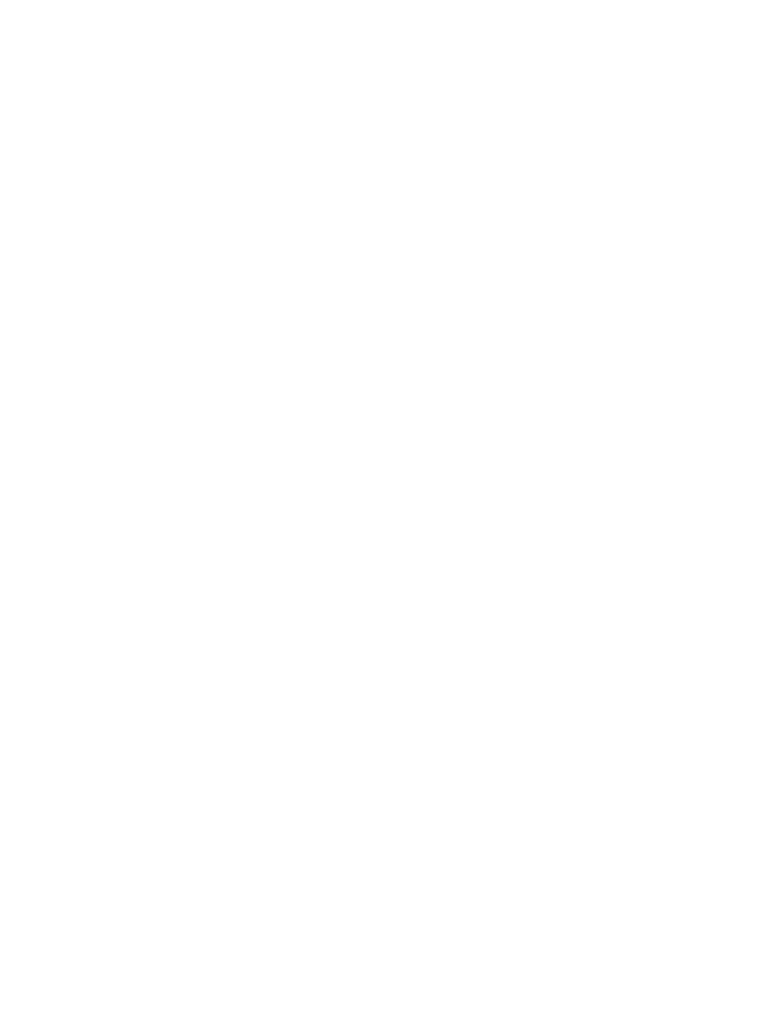
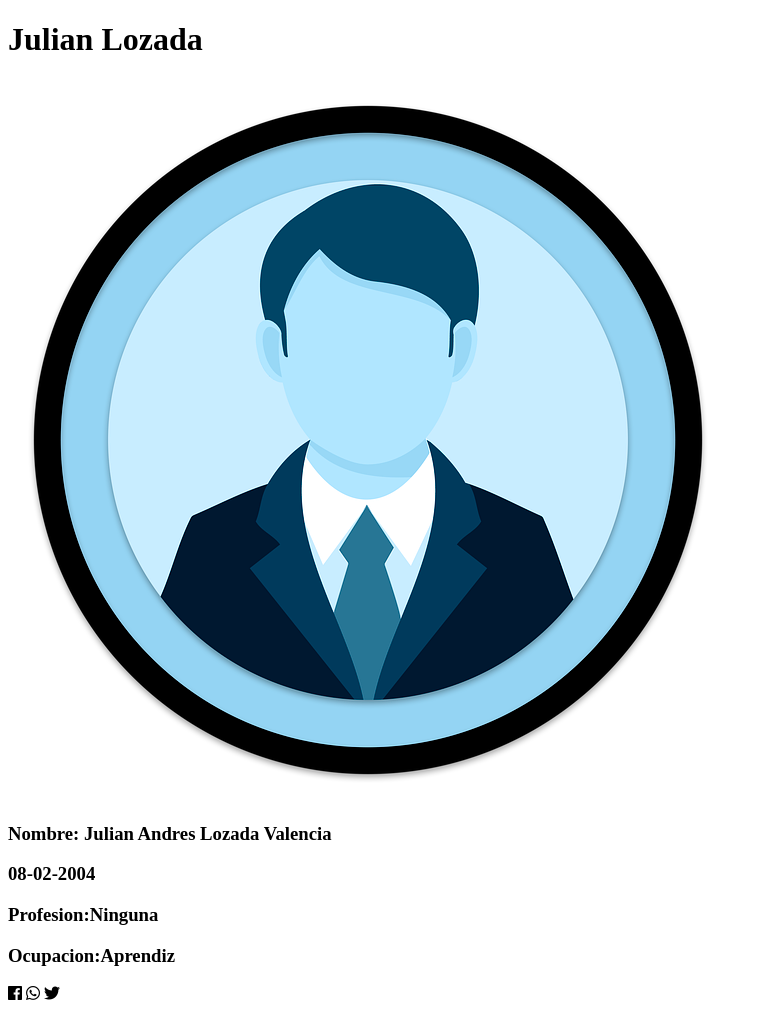
Before and after one commit to Ex1Kx/Ex1-ProyectoEDW.html, a plain HTML site: page index.html in a window 1280 px wide. Shown: the whole page, without its empty margins (0-760 px from the left). Before the commit the page ends 800 px from the top, so only its background shows below. Drawn offline with Linux system fonts and the light colour scheme.

Commit message:
Se Agrega Estructura Del HTML

```diff
--- a/css/style.css
+++ b/css/style.css
@@ -1,3 +1,4 @@
 html{
-	color: white;
+	color: black;
+
 }
--- a/index.html
+++ b/index.html
@@ -1,10 +1,21 @@
 <!DOCTYPE html>
 <html>
 <head>
+	<link rel="stylesheet" type="text/css" href="css/style.css">
+	<link rel="stylesheet" href="https://use.fontawesome.com/releases/v5.6.3/css/all.css">
 	<meta charset="utf-8">
-	<title></title>
+	<title>Proyecto</title>
 </head>
 <body>
+<h1>Julian Lozada</h1>
+<img src="images/1.png">
 
+<h3>Nombre: Julian Andres Lozada Valencia</h3>
+<h3>08-02-2004</h3>
+<h3>Profesion:Ninguna</h3>
+<h3>Ocupacion:Aprendiz</h3>
+<i class="fab fa-facebook"></i>
+<i class="fab fa-whatsapp"></i>
+<i class="fab fa-twitter"></i>
 </body>
 </html>
```
Also changed, not shown: images/1.png (added).
